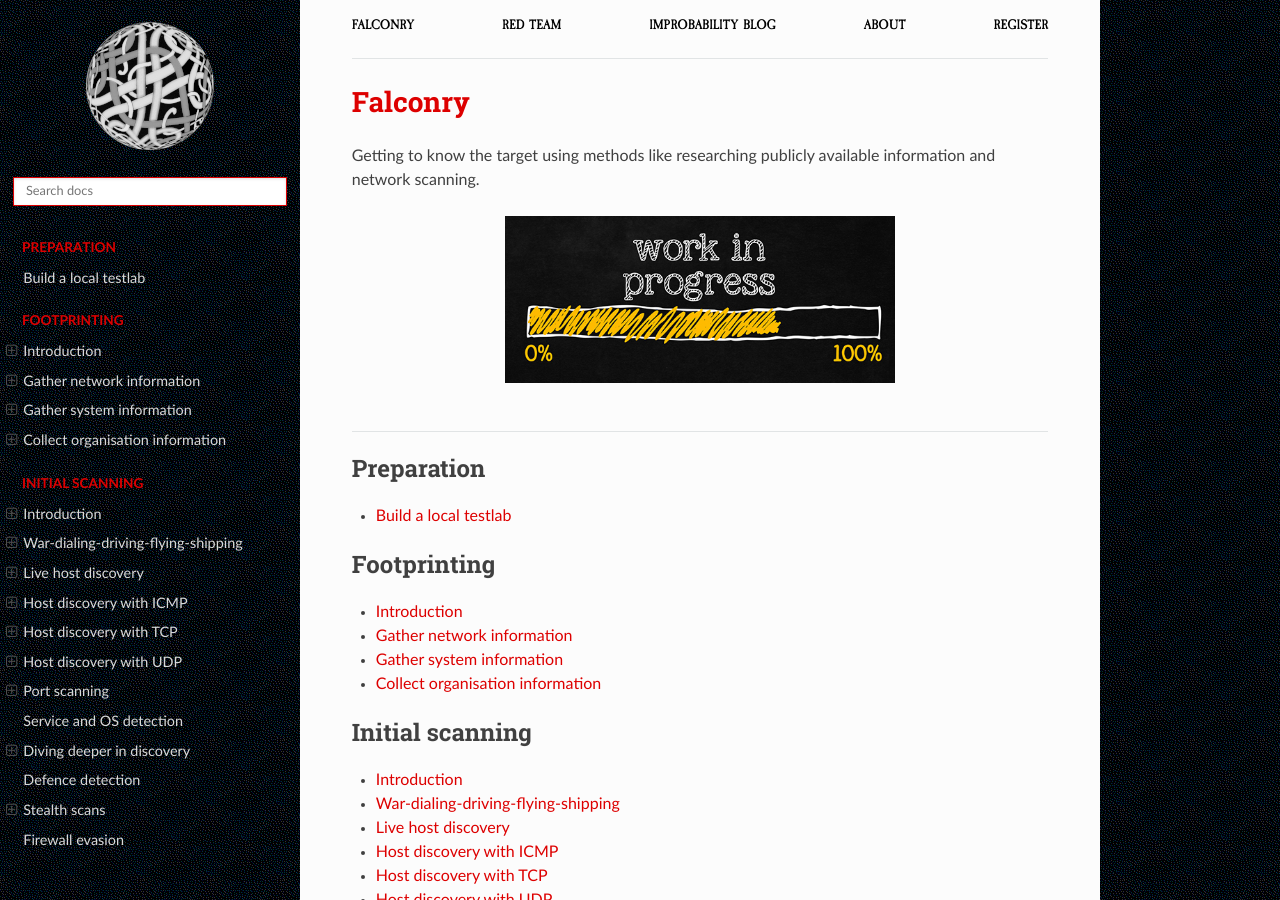
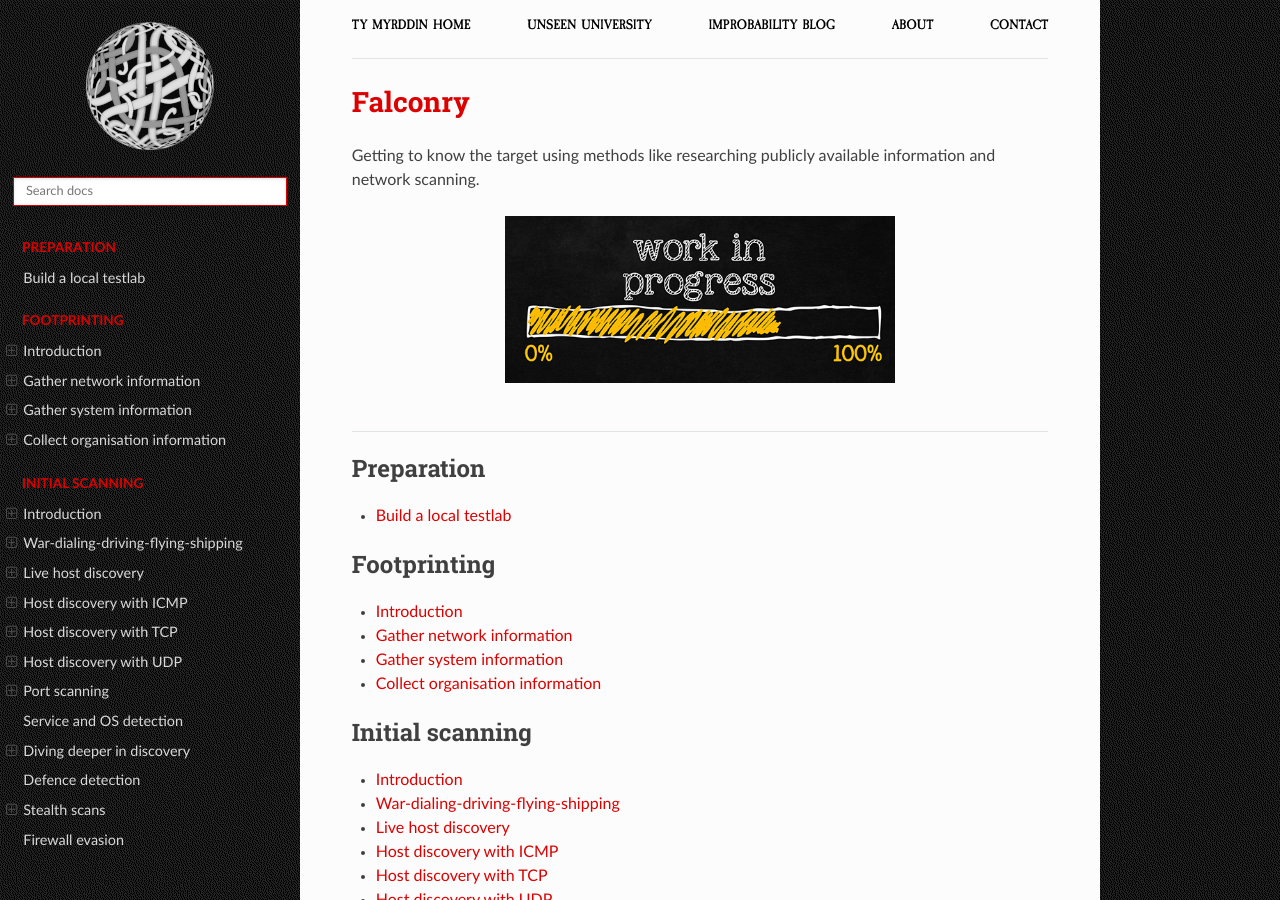
Before and after one commit to tymyrddin/red-recon, a Sphinx documentation site: the page built from source/index.rst, in a window 1280 px wide and 900 px high. Built offline with Sphinx 7.4.7 and the Read the Docs theme 2.0.0, drawn with Linux system fonts in a browser that asks for light colours; some of the changed text lies outside the part shown.

Commit message:
Upgrades

```diff
--- a/source/_templates/breadcrumbs.html
+++ b/source/_templates/breadcrumbs.html
@@ -1,11 +1,11 @@
 <div class="container">
     <topnav>
             <ul>
-                <li class="nav__item"><a href="https://recon.tymyrddin.dev/" class="nav__link">Falconry</a></li>
-                <li class="nav__item"><a href="https://red.tymyrddin.dev/" class="nav__link">Red Team</a></li>
-                <li class="nav__item"><a href="https://uu.tymyrddin.dev/blog/" class="nav__link">Improbability Blog</a></li>
-                <li class="nav__item"><a href="https://uu.tymyrddin.dev/about/" class="nav__link">About</a></li>
-                <li class="nav__item"><a href="https://uu.tymyrddin.dev/registration/" class="nav__link">Register</a></li>
+                <li class="nav__item"><a href="https://tymyrddin.dev/" class="nav__link">Ty Myrddin Home</a></li>
+                <li class="nav__item"><a href="https://uu.tymyrddin.dev/writeups/" class="nav__link">Unseen University</a></li>
+                <li class="nav__item"><a href="https://tymyrddin.dev/blogs/" class="nav__link">Improbability Blog</a></li>
+                <li class="nav__item"><a href="https://tymyrddin.dev/about/" class="nav__link">About</a></li>
+                <li class="nav__item"><a href="https://tymyrddin.dev/contact/" class="nav__link">Contact</a></li>
             </ul>
     </topnav>
     <hr>
--- a/source/_templates/footer.html
+++ b/source/_templates/footer.html
@@ -1,4 +1,4 @@
 {% extends "!footer.html" %}
 {%- block contentinfo %}
-        <a href="https://uu.tymyrddin.dev">Unseen University</a>, 2023, with a forest garden <a href="https://ut7.fr/">fostered by /ut7</a>.
+        <a href="https://uu.tymyrddin.dev">Unseen University</a>, 2024, with a forest garden <a href="https://ut7.fr/">fostered by /ut7</a>.
 {% endblock %}
```
Also changed, not shown: requirements.txt (+17 -80 lines), source/_static/images/site/background.png.
